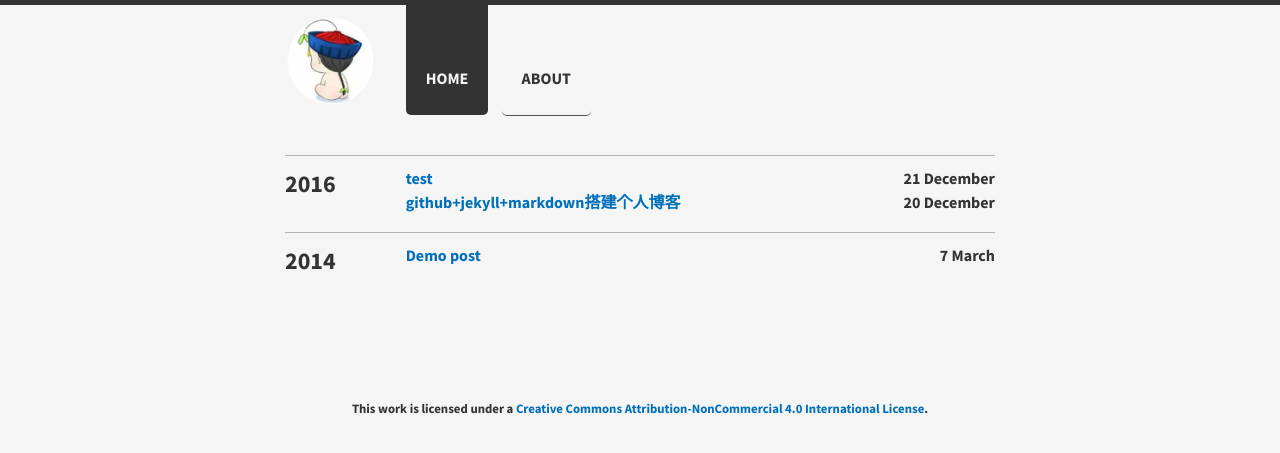
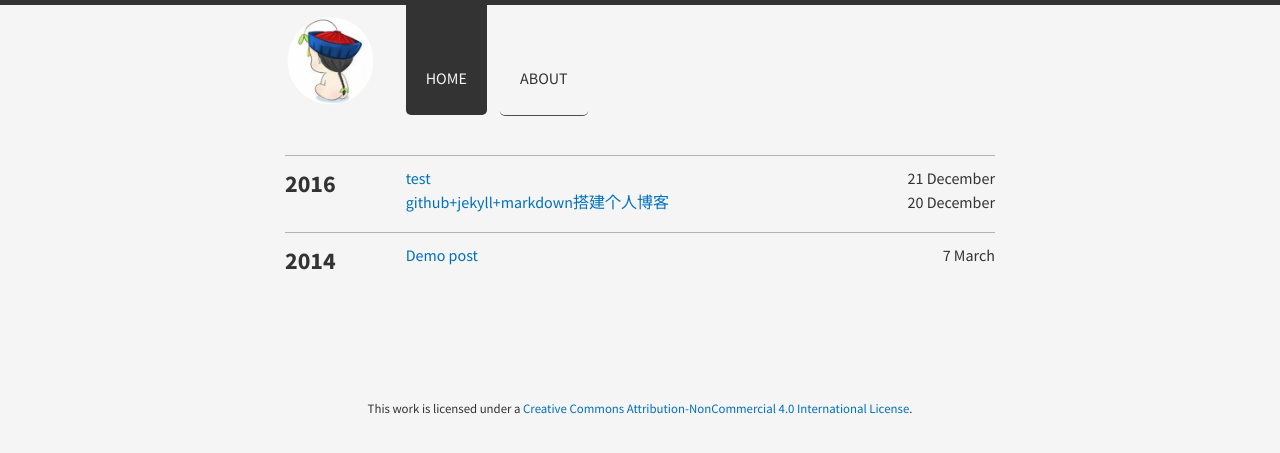
Before and after one commit to xiaoshi943/xiaoshi943.github.io, a Jekyll site: the page built from index.html, in a window 1280 px wide. Shown: the top 453 px of the page. Built offline with Jekyll 4.4.1, drawn with Linux system fonts in a browser that asks for light colours; nearby versions of some CDN libraries.

Commit message:
change css

```diff
--- a/public/css/main.scss
+++ b/public/css/main.scss
@@ -23,7 +23,7 @@ body {
   border-top: 5px solid $contrast-color;
   font-family: 'Source Sans Pro', sans-serif;
   color: $contrast-color;
-  font-weight: 600;
+  font-weight: 400;
   line-height: 1.5;
 
   -webkit-font-smoothing: antialiased;
--- a/public/css/responsive.gs.12col.css
+++ b/public/css/responsive.gs.12col.css
@@ -20,7 +20,7 @@
 /*	MAIN CONTAINER
 	Set the width to whatever you want the width of your site to be. */
 .container {
-	max-width: 800px;
+	max-width: 900px;
 	margin: 0 auto;
 }
 
```
